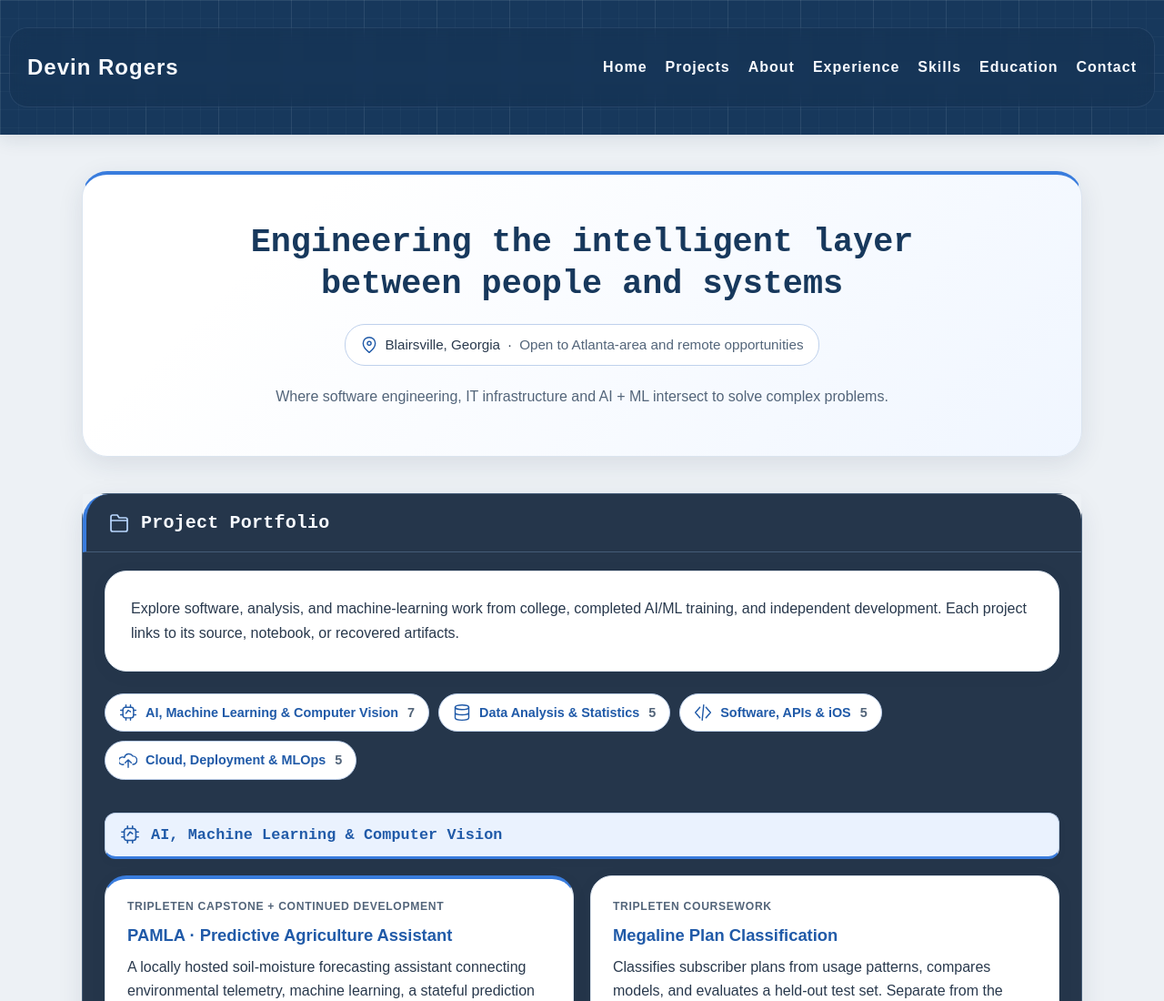
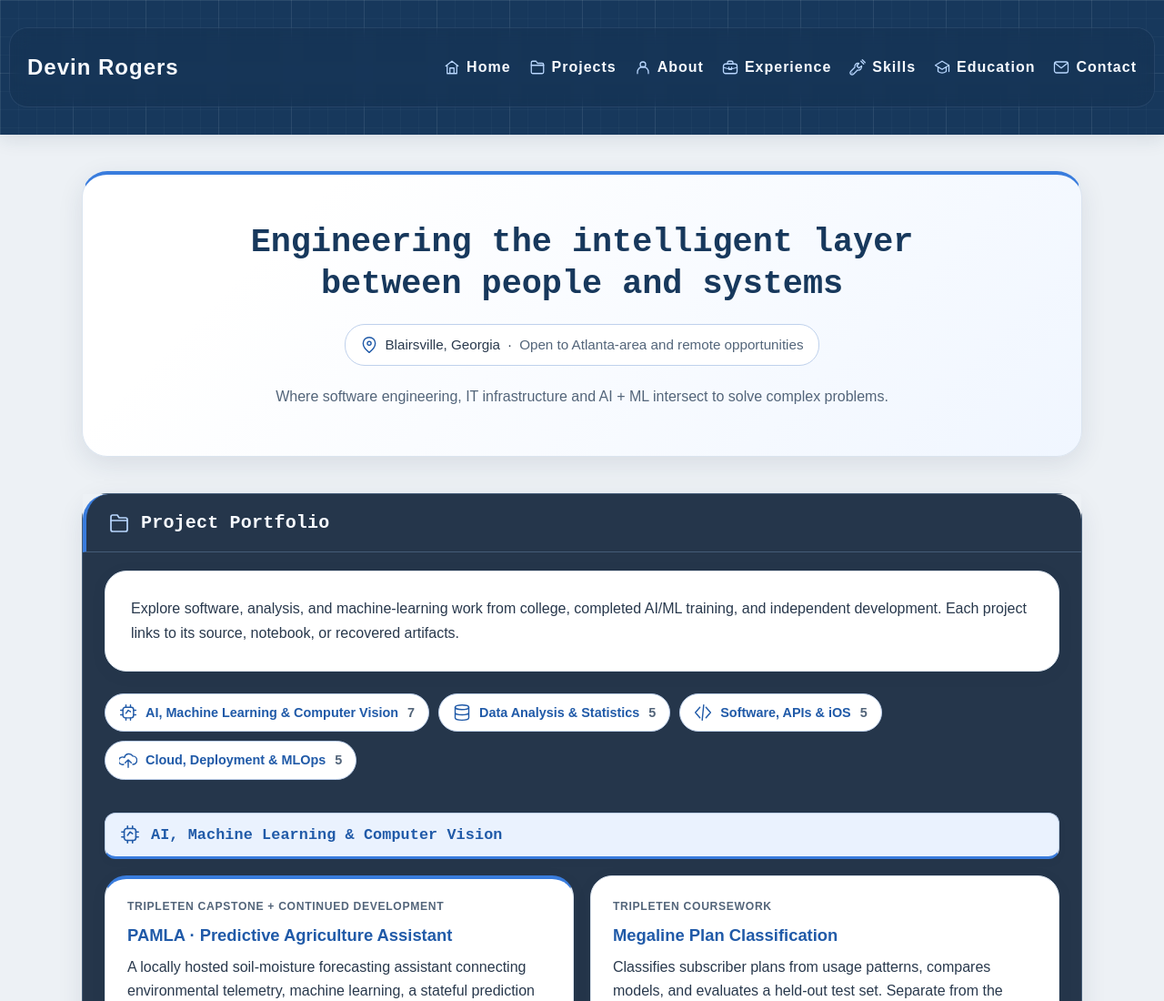
Before and after one commit to devinkristopher/my-portfolio, a plain HTML site: page index.html in a window 1280 px wide. Shown: the top 1100 px of the page at 91% size. Drawn offline with Linux system fonts and the light colour scheme.

Commit message:
Add matching inline icons to banner navigation

```diff
--- a/index.html
+++ b/index.html
@@ -18,6 +18,8 @@
     header::before{content:'';position:absolute;inset:30px 10px;background-color:rgba(10,29,49,.12);border:1px solid rgba(185,215,255,.10);border-radius:20px;backdrop-filter:blur(10px);pointer-events:none;z-index:0;}
     header h1{margin:0;font-size:1.5rem;white-space:nowrap;position:relative;z-index:1;}
     header nav{position:relative;z-index:1;}
+    header nav a{display:inline-flex;align-items:center;gap:7px;min-height:28px;line-height:1.4;white-space:nowrap}
+    .nav-icon{width:18px;height:18px;flex-shrink:0;color:var(--on-shell-accent)}
     nav ul{list-style:none;margin:0;padding:0;display:flex;gap:20px;justify-content:flex-end}
     nav a{color:var(--on-shell);text-decoration:none;font-weight:600}
     .container{max-width:900px;margin:40px auto;padding:0 20px}
@@ -166,13 +168,13 @@
     <h1>Devin Rogers</h1>
     <nav aria-label="main navigation">
       <ul>
-        <li><a href="#home">Home</a></li>
-        <li><a href="#projects">Projects</a></li>
-        <li><a href="#about">About</a></li>
-        <li><a href="#experience">Experience</a></li>
-        <li><a href="#skills">Skills</a></li>
-        <li><a href="#education">Education</a></li>
-        <li><a href="#contact">Contact</a></li>
+        <li><a href="#home"><svg class="nav-icon" viewBox="0 0 24 24" fill="none" stroke="currentColor" stroke-width="1.7" stroke-linecap="round" stroke-linejoin="round" aria-hidden="true" focusable="false"><path d="m3 10 9-7 9 7M5 9v12h14V9M9 21v-8h6v8"/></svg><span>Home</span></a></li>
+        <li><a href="#projects"><svg class="nav-icon" viewBox="0 0 24 24" fill="none" stroke="currentColor" stroke-width="1.7" stroke-linecap="round" stroke-linejoin="round" aria-hidden="true" focusable="false"><path d="M3 7V5a2 2 0 0 1 2-2h5l2 3h7a2 2 0 0 1 2 2v11a2 2 0 0 1-2 2H5a2 2 0 0 1-2-2V7Z"/><path d="M3 9h18"/></svg><span>Projects</span></a></li>
+        <li><a href="#about"><svg class="nav-icon" viewBox="0 0 24 24" fill="none" stroke="currentColor" stroke-width="1.7" stroke-linecap="round" stroke-linejoin="round" aria-hidden="true" focusable="false"><circle cx="12" cy="8" r="4"/><path d="M4 21v-2a8 8 0 0 1 16 0v2"/></svg><span>About</span></a></li>
+        <li><a href="#experience"><svg class="nav-icon" viewBox="0 0 24 24" fill="none" stroke="currentColor" stroke-width="1.7" stroke-linecap="round" stroke-linejoin="round" aria-hidden="true" focusable="false"><rect x="2" y="7" width="20" height="14" rx="3"/><path d="M8 7V5a2 2 0 0 1 2-2h4a2 2 0 0 1 2 2v2M2 12a25 25 0 0 0 20 0M10 12v3h4v-3"/></svg><span>Experience</span></a></li>
+        <li><a href="#skills"><svg class="nav-icon" viewBox="0 0 24 24" fill="none" stroke="currentColor" stroke-width="1.7" stroke-linecap="round" stroke-linejoin="round" aria-hidden="true" focusable="false"><path d="M14 6a5 5 0 0 0-6 6L2 18a2.8 2.8 0 0 0 4 4l6-6a5 5 0 0 0 6-6l-4 3-3-3 3-4Z"/><path d="m17 3 4 4m-2-6 4 4M4 20h.01"/></svg><span>Skills</span></a></li>
+        <li><a href="#education"><svg class="nav-icon" viewBox="0 0 24 24" fill="none" stroke="currentColor" stroke-width="1.7" stroke-linecap="round" stroke-linejoin="round" aria-hidden="true" focusable="false"><path d="m2 9 10-6 10 6-10 6L2 9ZM6 12v6c4 3 8 3 12 0v-6M22 9v9"/></svg><span>Education</span></a></li>
+        <li><a href="#contact"><svg class="nav-icon" viewBox="0 0 24 24" fill="none" stroke="currentColor" stroke-width="1.7" stroke-linecap="round" stroke-linejoin="round" aria-hidden="true" focusable="false"><rect x="2" y="4" width="20" height="16" rx="3"/><path d="m3 6 9 7 9-7"/></svg><span>Contact</span></a></li>
       </ul>
     </nav>
   </header>
```
